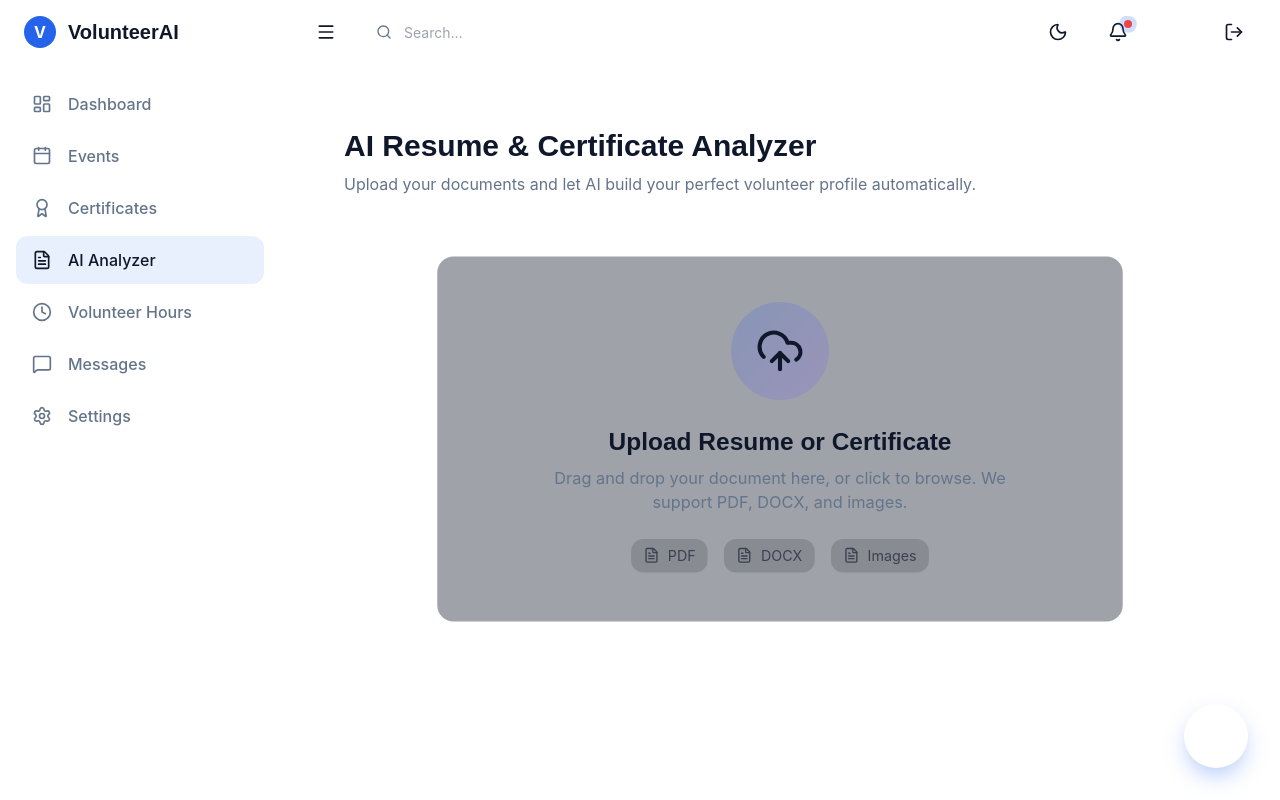
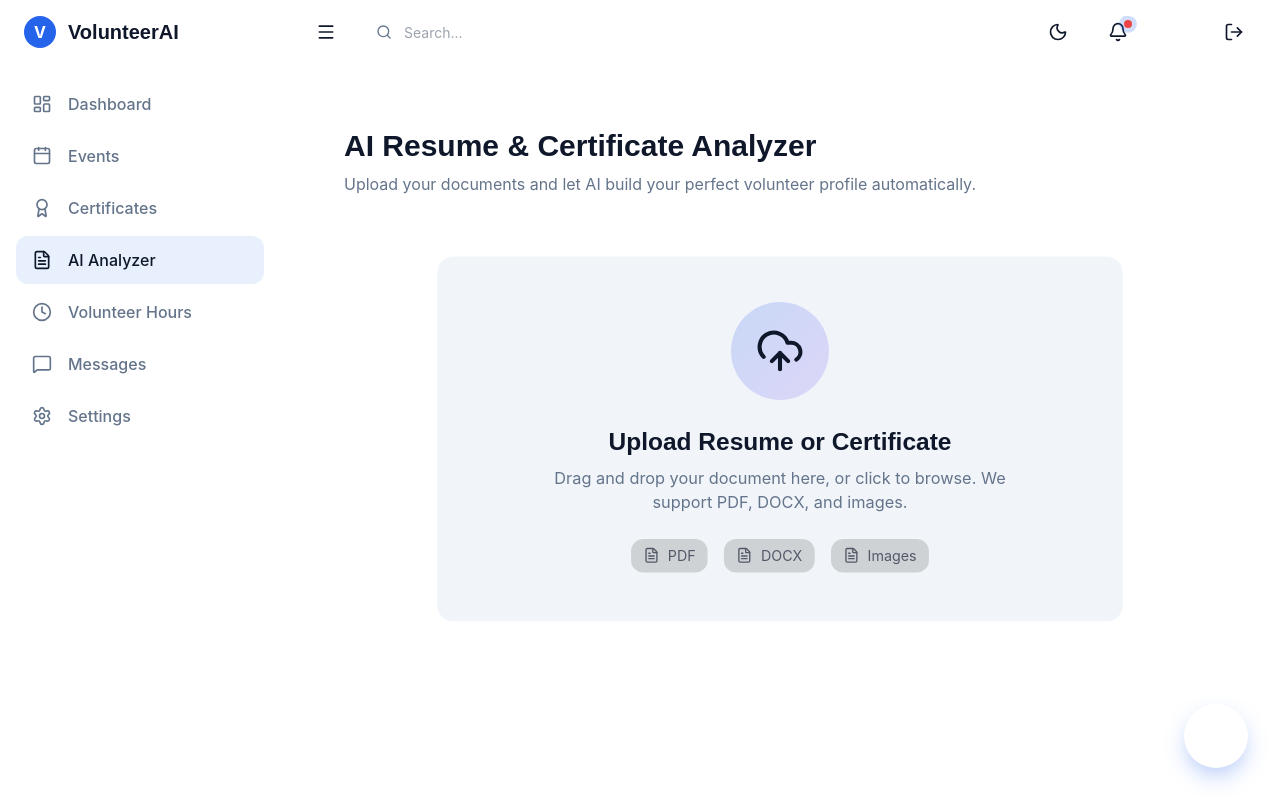
Before and after one commit to divyapatil202007-arch/Volunteers-project, a React (Vite) app: page /analyzer in a window 1280 px wide. In both pictures the pointer is over the element 780 px from the left and 438 px from the top of the page. Built offline with nearby package versions, Linux system fonts and the light colour scheme.

Commit message:
style: remove dark gray hover effect on upload box

```diff
--- a/src/pages/resume/ResumeAnalyzer.module.css
+++ b/src/pages/resume/ResumeAnalyzer.module.css
@@ -94,8 +94,8 @@
 }
 
 .uploadBox:hover {
-  background: rgba(15, 23, 42, 0.4);
-  border-color: rgba(255, 255, 255, 0.3);
+  background: var(--surface-hover);
+  border-color: var(--primary);
 }
 
 .uploadBox.dragOver {
```
